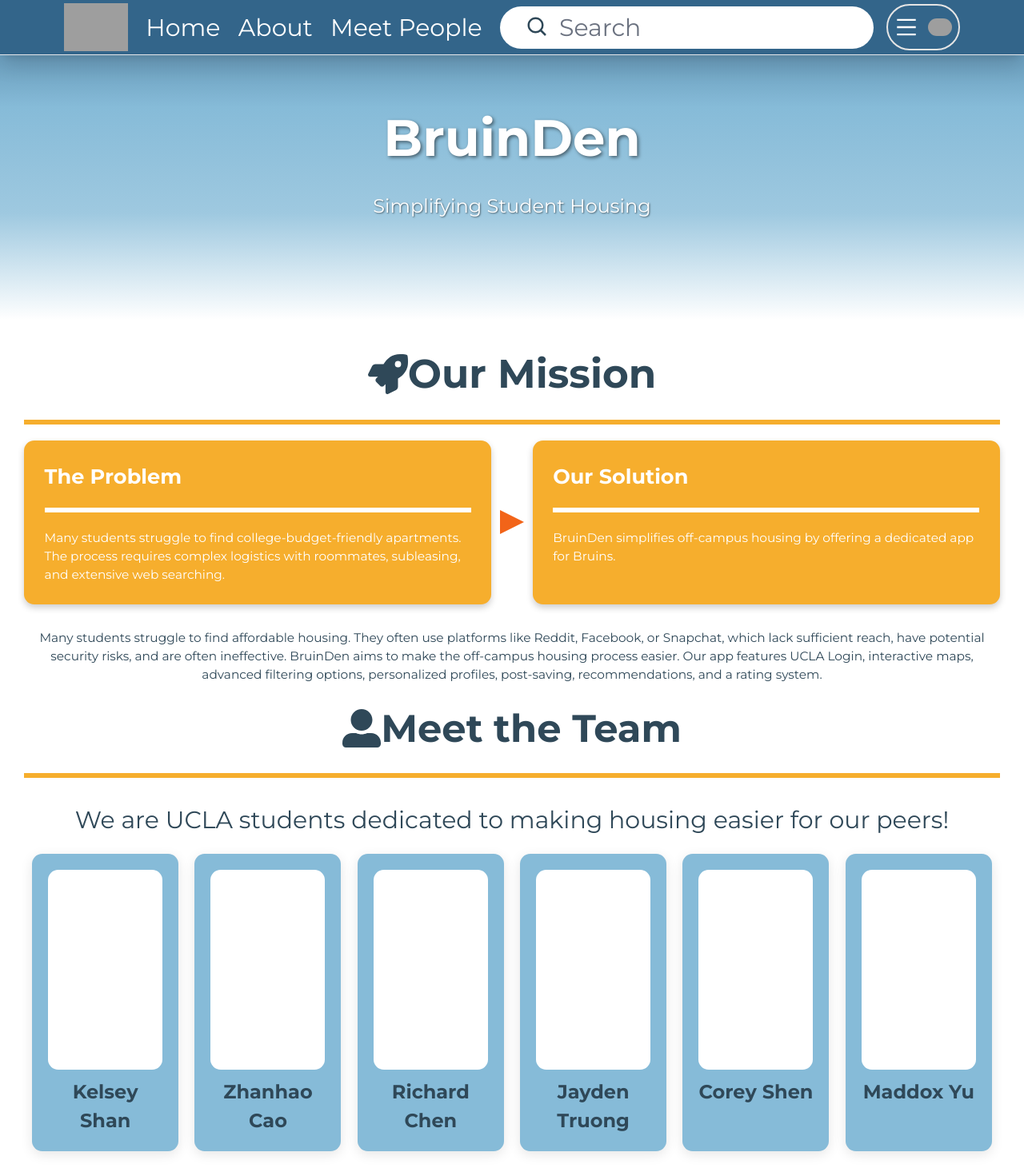
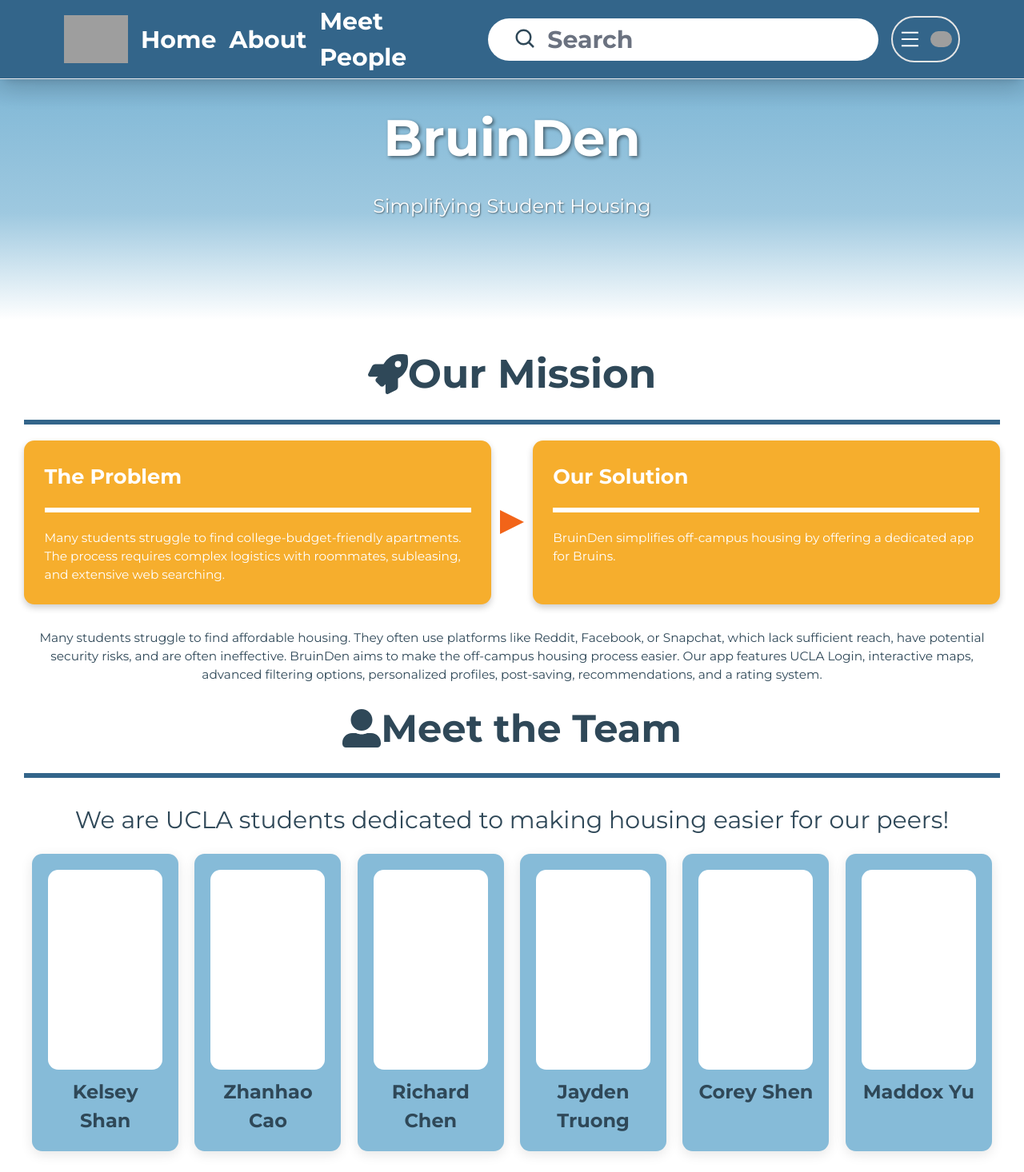
Before and after one commit to corey-shen/BruinDen-main, a Next.js app in the folder bruinden/: page /about in a window 1280 px wide. Shown: the top 1466 px of the page at 80% size. Built offline with nearby package versions, Linux system fonts and the light colour scheme; grey boxes are pictures that could not be loaded.

Commit message:
Changing some colors

```diff
--- a/bruinden/app/about/page.tsx
+++ b/bruinden/app/about/page.tsx
@@ -75,7 +75,7 @@ const About: React.FC = () => {
          }}>
           <FaRocket/> Our Mission
         </h1>
-        <hr style={{ border: "3px solid #F6AE2D", marginBottom: "20px" }} />
+        <hr style={{ border: "3px solid #33658A", marginBottom: "20px" }} />
         <div style={{ display: "flex", gap: "2vw", marginBottom: "20px" }}>
           <div style={{
             flex: "1",
@@ -129,7 +129,7 @@ const About: React.FC = () => {
         <h1 style={{ fontSize: "3rem", marginBottom: "20px", display: "flex", alignItems: "center", fontWeight: "bold", justifyContent: "center", textAlign: "center" }}>
           <FaUserAlt/> Meet the Team
         </h1>
-        <hr style={{ border: "3px solid #F6AE2D", marginBottom: "30px" }} />
+        <hr style={{ border: "3px solid #33658A", marginBottom: "30px" }} />
         <p style={{ fontSize: "30px", color: "#2F4858", textAlign: "center" }}>
           We are UCLA students dedicated to making housing easier for our peers!
         </p>
--- a/bruinden/app/components/navigation_bar/Navigationbar.tsx
+++ b/bruinden/app/components/navigation_bar/Navigationbar.tsx
@@ -14,7 +14,7 @@ const Navigationbar = () => {
       <div className="py-1 border-b-[1px]">
         {/* Contents are passed as children to Container */}
         <Container>
-          <div className="flex items-center justify-between gap-4 text-white w-full" style = {{fontSize:"30px"}}>
+          <div className="flex items-center justify-between gap-4 text-white w-full" style = {{fontSize:"30px", fontWeight: "bold"}}>
             {/* Logo */}
             <Logo />
             <Home />
```
